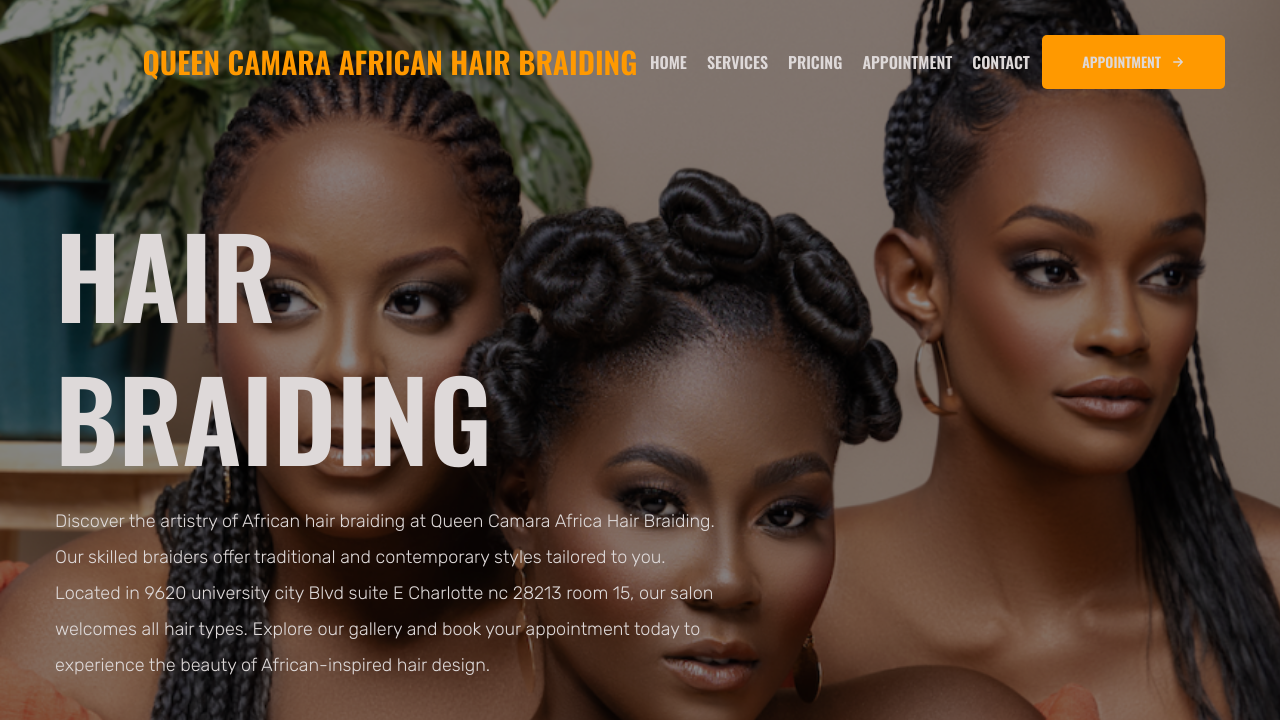
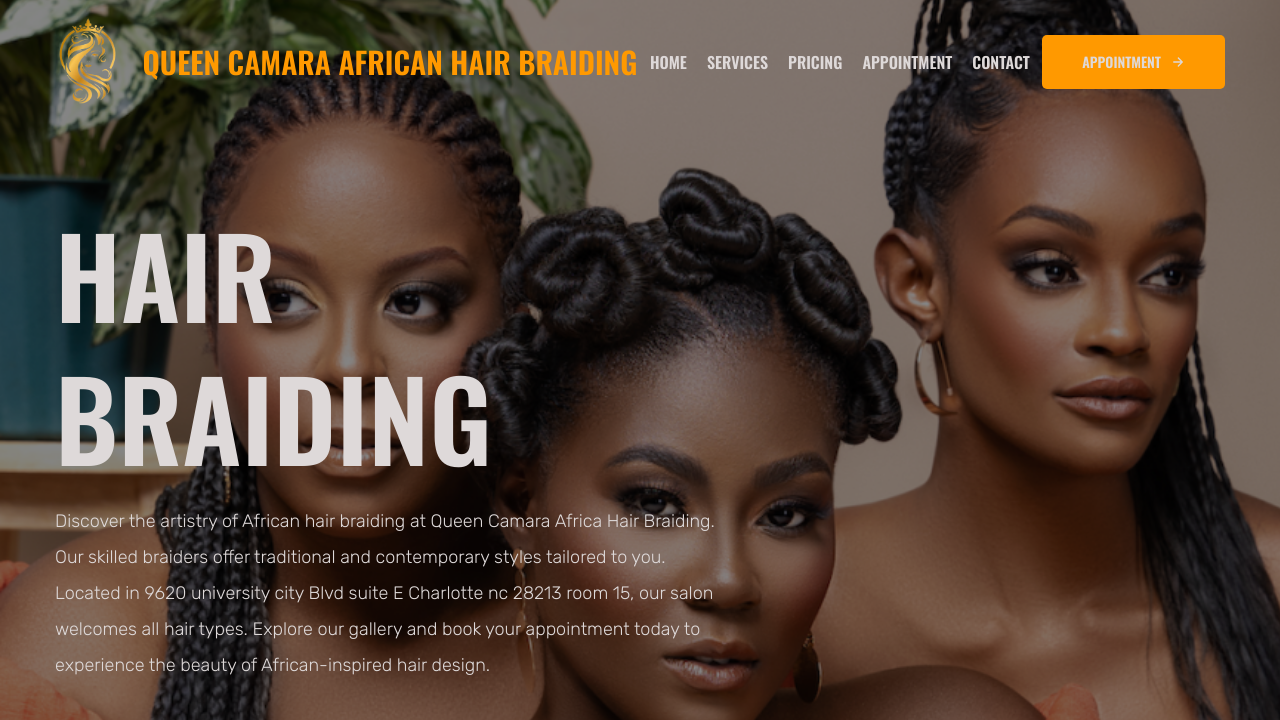
Before and after one commit to saikrishnasanda/Queen-Camara-African-hair-braiding, a plain HTML site: page index.html in a window 1280 px wide. Shown: the part 48-768 px from the top of the page. Drawn offline with nearby package versions, Linux system fonts and the light colour scheme.

Commit message:
updated logo

```diff
--- a/assets/css/style.css
+++ b/assets/css/style.css
@@ -313,7 +313,7 @@ body {
 }
 
 .logo1 {
-  background-image: url('/assets/images/WhatsApp_Image_2024-05-13_at_08.52.56_0b028aa1-removebg-preview.png'); /* Replace with the actual path to your logo image */
+  background-image: url('/assets/images/fianl\ logo.png'); /* Replace with the actual path to your logo image */
   background-repeat: no-repeat;
   background-position: left;
   background-size: contain;
```
